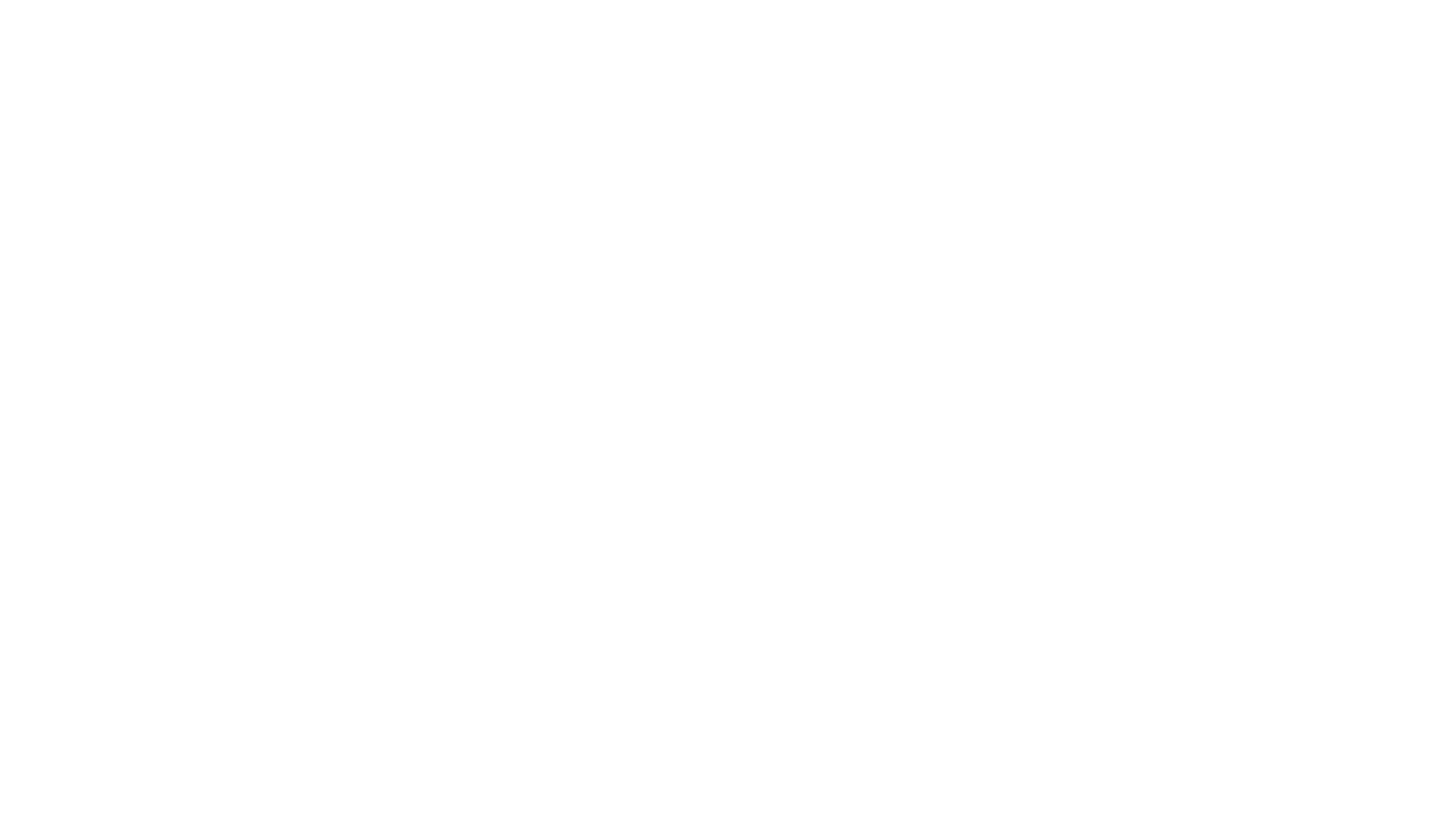
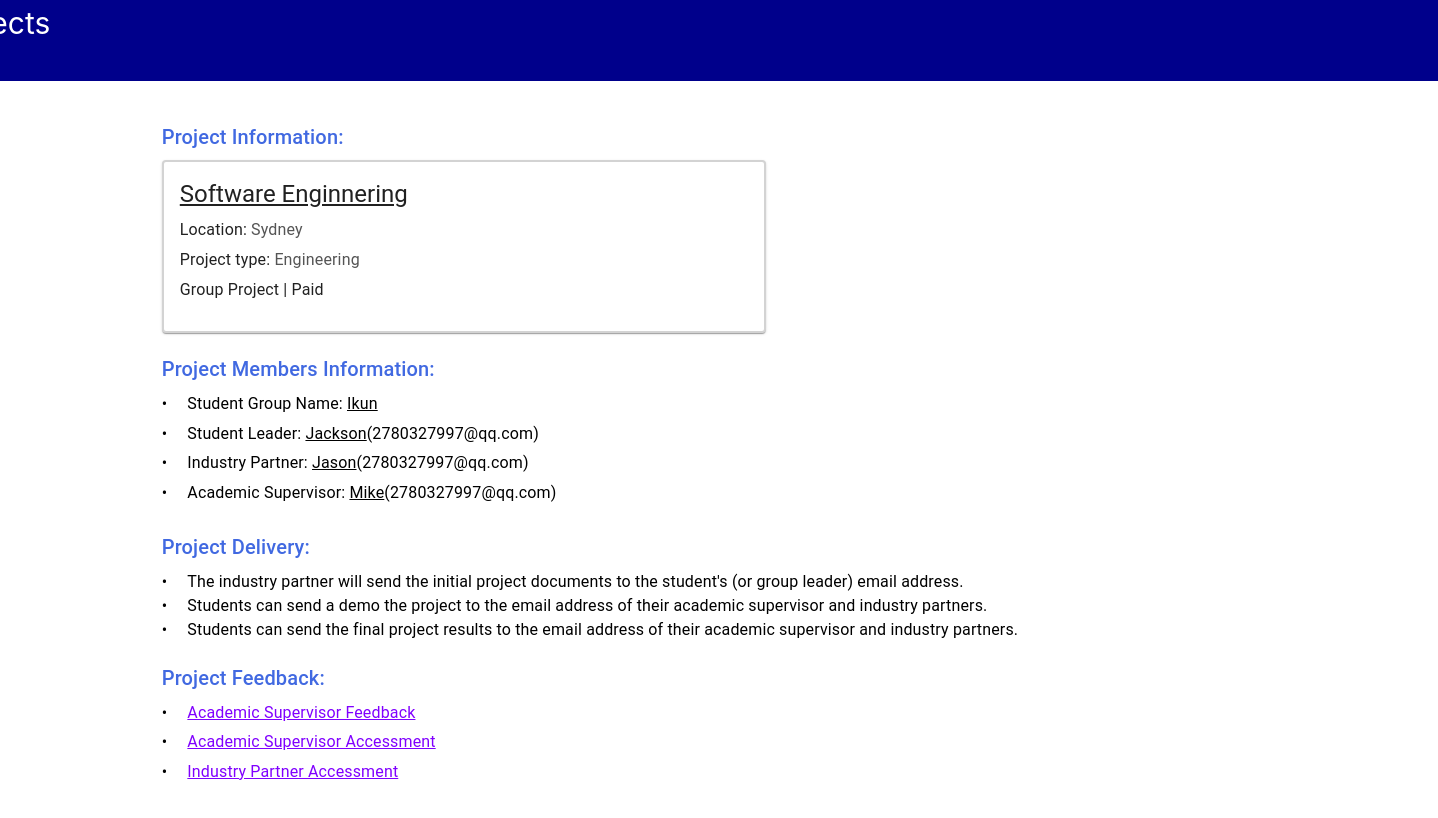
Before and after one commit to unsw-cse-comp3900-9900-23T3/capstone-project-3900f13aikun, a React (Create React App) app in the folder frontend/: page /my-projects in a window 1280 px wide. Before the commit this address had no page. Shown: the part 120-938 px from the top of the page, 1438 px wide, since content can reach past the window. Before the commit the page ends 810 px from the top, so only its background shows below. Built offline with nearby package versions, Linux system fonts and the light colour scheme.

Commit message:
add feedback

```diff
--- a/frontend/src/App.js
+++ b/frontend/src/App.js
@@ -20,6 +20,7 @@ import ProjectDetail from './root/ProjectDetail';
 import Apppro from './root/Apppro';
 import GroupComposition from './root/GroupComposition';
 import ProfileDetails from './root/ProfileDetails';
+import MyProjects from './root/MyProjects';
 
 
 export const TotalContainer = styled('div')({
@@ -57,6 +58,7 @@ function App () {
             <Route path="/project-detail/:id" element={<ProjectDetail/>} />
             <Route path="/profile-detail/:id" element={<ProfileDetails/>} />
             <Route path="/profile-detail" element={<ProfileDetails/>} />
+            <Route path="/my-projects" element={<MyProjects/>}></Route>
           </Routes>
         </BrowserRouter>
       </TotalContainer>
--- a/frontend/src/components/NavigationBtn.jsx
+++ b/frontend/src/components/NavigationBtn.jsx
@@ -73,6 +73,8 @@ export const NavigationBtn = () => {
       setValue('three');
     } else if (path.pathname === '/my-group' || path.pathname === '/my-create-group') {
       setValue('four');
+    } else if (path.pathname === '/my-projects') {
+      setValue('five');
     } else if (path.pathname === '/register') {
       setIsshow(false);
     } else if (path.pathname === '/login') {
@@ -109,10 +111,10 @@ export const NavigationBtn = () => {
         <Topselection>
           <div style={{ display: 'flex' }}>
             <Iconchicken></Iconchicken>
-            <div style={{ marginTop: '10px', width: '350px', marginLeft: '10px' }}><b style={{ fontSize: '20px' }}>student industry project management system</b></div>
+            <div style={{ marginTop: '10px', width: '350px', marginLeft: '10px' }}><b style={{ fontSize: '20px' }}>Student Industry Project Management System</b></div>
           </div>
 
-          {isshow && <Box sx={{ width: '80%', position: 'relative', left: '100px', top: '8px' }}>
+          {isshow && <Box sx={{ width: '80%', position: 'relative', marginLeftleft: '100px', top: '8px' }}>
             <Tabs
               value={value}
               aria-label="wrapped label tabs example"
@@ -120,7 +122,8 @@ export const NavigationBtn = () => {
               <Tab value="one" label="project search" onClick={() => { navigate('/') }} />
               <Tab value="two" label="Profile" onClick={testLogin} />
               {role === 2 && <Tab value="three" label="Create Project" onClick={() => { navigate('/my-created-project') }}></Tab>}
-              {role === 1 && <Tab value="four" label="My Group" onClick={() => { navigate('/my-group', '/my-create-group') }}></Tab>}
+              {role === 1 && <Tab value="four" label="My Group" onClick={() => { navigate('/my-group', '/my-create-group') }} ></Tab>}
+              <Tab value="five" label="My Project" onClick={() => { navigate('/my-projects') }}></Tab>
             </Tabs>
           </Box>}
 
@@ -151,7 +154,7 @@ export const NavigationBtn = () => {
                 }}
               >
                 <MenuItem onClick={savedProjects}>Saved projects</MenuItem>
-                <MenuItem onClick={application}>apply project</MenuItem>
+                <MenuItem onClick={application}>Apply project</MenuItem>
                 <MenuItem onClick={notification}>Notification</MenuItem>
                 <MenuItem onClick={switchAccount}>Switch account</MenuItem>
               </Menu>
--- a/frontend/src/root/InitialDash.jsx
+++ b/frontend/src/root/InitialDash.jsx
@@ -52,9 +52,6 @@ const InitialDash = () => {
   }
 
   const handleSave = (id) => {
-    if (!localStorage.getItem("token")) {
-      alert("please login in");
-    }
     apiCall(`/saved/project/${id}`, "GET").then((res) => {
       handleSearch();
     });
--- /dev/null
+++ b/frontend/src/root/MyProjects.jsx
@@ -0,0 +1,152 @@
+import React, { useState, useEffect } from "react";
+import { useNavigate, useParams } from "react-router-dom";
+import NavigationBtn from "../components/NavigationBtn"
+import { apiCall } from "../components/HelpFunctions";
+import { Pagebackground } from "../components/StyledElement";
+import Box from "@mui/material/Box";
+import Typography from "@mui/material/Typography";
+import Card from "@mui/material/Card";
+import CardActions from "@mui/material/CardActions";
+import CardContent from "@mui/material/CardContent";
+
+function MyProjects() {
+  const navigate = useNavigate();
+  return (
+    <>
+      <NavigationBtn></NavigationBtn>
+      <Pagebackground>My Projects</Pagebackground>
+      <Box sx={{ paddingX: 10, paddingY: 5, marginRight: "100px" }}>
+        <Typography variant="h6" gutterBottom color="royalblue">
+          Project Information:
+        </Typography>
+        <Card sx={{ maxWidth: 600, minWidth: 400, border: '2px solid lightgray' }}>
+          <CardContent>
+            <Typography
+              sx={{ textDecorationLine: "underline", cursor: "pointer" }}
+              gutterBottom
+              variant="h5"
+              component="div"
+              onClick={() => {
+                navigate();
+              }}>
+              Software Enginnering
+            </Typography>
+            <Typography variant="body1" gutterBottom>
+              Location: <span style={{ color: '#555' }}>Sydney</span>
+            </Typography>
+            <Typography variant="body1" gutterBottom>
+              Project type: <span style={{ color: '#555' }}>Engineering</span>
+            </Typography>
+            <Typography variant="body1" gutterBottom>
+              Group Project | Paid
+            </Typography>
+          </CardContent>
+        </Card>
+        <br></br>
+        <Typography variant="h6" gutterBottom color="royalblue">
+          Project Members Information:
+        </Typography>
+        <Typography
+          sx={{ cursor: "pointer" }}
+          gutterBottom
+          variant="body1"
+          component="div"
+          onClick={() => {
+            navigate();
+          }}
+        >
+          <span style={{ marginRight: '20px' }}>&#8226;</span>
+          Student Group Name: <span style={{ textDecoration: "underline" }}>Ikun</span>
+        </Typography>
+        <Typography
+          sx={{ cursor: "pointer" }}
+          gutterBottom
+          variant="body1"
+          component="div"
+          onClick={() => {
+            navigate();
+          }}>
+          <span style={{ marginRight: '20px' }}>&#8226;</span>
+          Student Leader: <span style={{ textDecoration: "underline" }}>Jackson</span>(2780327997@qq.com)
+        </Typography>
+        <Typography
+          sx={{ cursor: "pointer" }}
+          gutterBottom
+          variant="body1"
+          component="div"
+          onClick={() => {
+            navigate();
+          }}>
+          <span style={{ marginRight: '20px' }}>&#8226;</span>
+          Industry Partner: <span style={{ textDecoration: "underline" }}>Jason</span>(2780327997@qq.com)
+        </Typography>
+        <Typography
+          sx={{ cursor: "pointer" }}
+          gutterBottom
+          variant="body1"
+          component="div"
+          onClick={() => {
+            navigate();
+          }}>
+          <span style={{ marginRight: '20px' }}>&#8226;</span>
+          Academic Supervisor: <span style={{ textDecoration: "underline" }}>Mike</span>(2780327997@qq.com)
+        </Typography>
+        <br></br>
+        <Typography variant="h6" gutterBottom color="royalblue">
+          Project Delivery:
+        </Typography>
+        <Typography variant="body1" component="div">
+          <span style={{ marginRight: '20px' }}>&#8226;</span>
+          The industry partner will send the initial project documents to the student's (or group leader) email address.
+        </Typography>
+        <Typography variant="body1" component="div">
+          <span style={{ marginRight: '20px' }}>&#8226;</span>
+          Students can send a demo  the project to the email address of their academic supervisor and industry partners.
+        </Typography>
+        <Typography variant="body1" component="div">
+          <span style={{ marginRight: '20px' }}>&#8226;</span>
+          Students can send the final project results to the email address of their academic supervisor and industry partners.
+        </Typography>
+        <br></br>
+        <Typography variant="h6" gutterBottom color="royalblue">
+          Project Feedback:
+        </Typography>
+        <Typography
+          sx={{ cursor: "pointer" }}
+          gutterBottom
+          variant="body1"
+          component="div"
+          onClick={() => {
+            navigate();
+          }}>
+          <span style={{ marginRight: '20px' }}>&#8226;</span>
+          <span style={{ textDecoration: "underline", color: "#8000FF" }}>Academic Supervisor Feedback</span>
+        </Typography>
+        <Typography
+          sx={{ cursor: "pointer" }}
+          gutterBottom
+          variant="body1"
+          component="div"
+          onClick={() => {
+            navigate();
+          }}>
+          <span style={{ marginRight: '20px' }}>&#8226;</span>
+          <span style={{ textDecoration: "underline", color: "#8000FF" }}>Academic Supervisor Accessment</span>
+        </Typography>
+        <Typography
+          sx={{ cursor: "pointer" }}
+          gutterBottom
+          variant="body1"
+          component="div"
+          onClick={() => {
+            navigate();
+          }}>
+          <span style={{ marginRight: '20px' }}>&#8226;</span>
+          <span style={{ textDecoration: "underline", color: "#8000FF" }}>Industry Partner Accessment</span>
+        </Typography>
+      </Box>
+    </>
+  )
+}
+
+export default MyProjects;
--- a/frontend/src/root/ProjectDetail.jsx
+++ b/frontend/src/root/ProjectDetail.jsx
@@ -7,6 +7,7 @@ import { useNavigate, useParams } from "react-router-dom";
 import React, { useEffect, useState } from "react";
 import { apiCall } from "../components/HelpFunctions";
 import { getJobType, getPaymentType, getOpportunityType } from "../components/EnumMap";
+import { Pagebackground } from "../components/StyledElement";
 
 function ProjectDetail() {
   const { id } = useParams();
@@ -51,6 +52,7 @@ function ProjectDetail() {
   return (
     <>
       <NavigationBtn></NavigationBtn>
+      <Pagebackground>Project Details</Pagebackground>
       <Box sx={{ paddingX: 10, paddingY: 5, marginRight: "200px" }}>
         <Typography variant="h3" gutterBottom>
           {projectInfo.title}
@@ -86,7 +88,7 @@ function ProjectDetail() {
 
         <br></br>
         <Typography variant="h6" gutterBottom>
-          Problem statement
+          Problem Statement
           <br></br>
           <span style={{ color: "#555", fontSize: "16px" }}>{projectInfo.problem_statement}</span>
         </Typography>
@@ -98,19 +100,19 @@ function ProjectDetail() {
         </Typography>
         <br></br>
         <Typography variant="h6" gutterBottom>
-          Desired outcomes
+          Desired Outcomes
           <br></br>
           <span style={{ color: "#555", fontSize: "16px" }}>{projectInfo.desired_outcomes}</span>
         </Typography>
         <br></br>
         <Typography variant="h6" gutterBottom>
-          Potential deliverable
+          Potential Deliverable
           <br></br>
           <span style={{ color: "#555", fontSize: "16px" }}>{projectInfo.potential_deliverable}</span>
         </Typography>
         <br></br>
         <Typography variant="h6" gutterBottom>
-          Expected delivery cycle
+          Expected Delivery Cycle
           <br></br>
           <span style={{ color: "#555", fontSize: "16px" }}>{projectInfo.expected_delivery_cycle}</span>
         </Typography>
```
Lines whose indentation alone changed are shown as unchanged.
